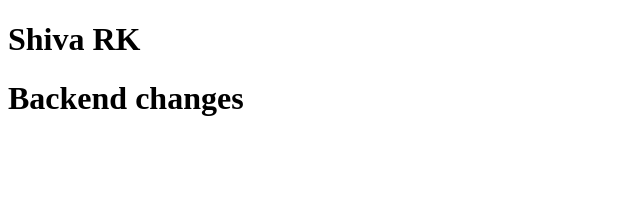
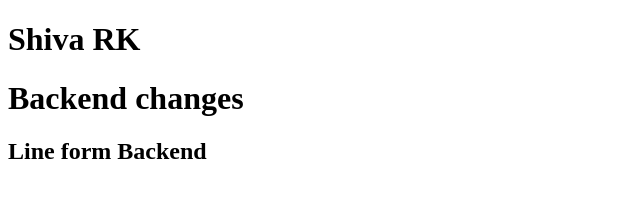
Before and after one commit to ShivaSRK2002/GitLearn, a plain HTML site: page index.html in a window 1280 px wide. Shown: the whole page, without its empty margins (0-640 px from the left). Drawn offline with Linux system fonts and the light colour scheme.

Commit message:
Fix: Backend line added

```diff
--- a/index.html
+++ b/index.html
@@ -8,6 +8,7 @@
 <body>
     <h1>Shiva RK</h1>
     <h1>Backend changes</h1>
+    <h2>Line form Backend</h2>
 
 </body>
 </html>
```
